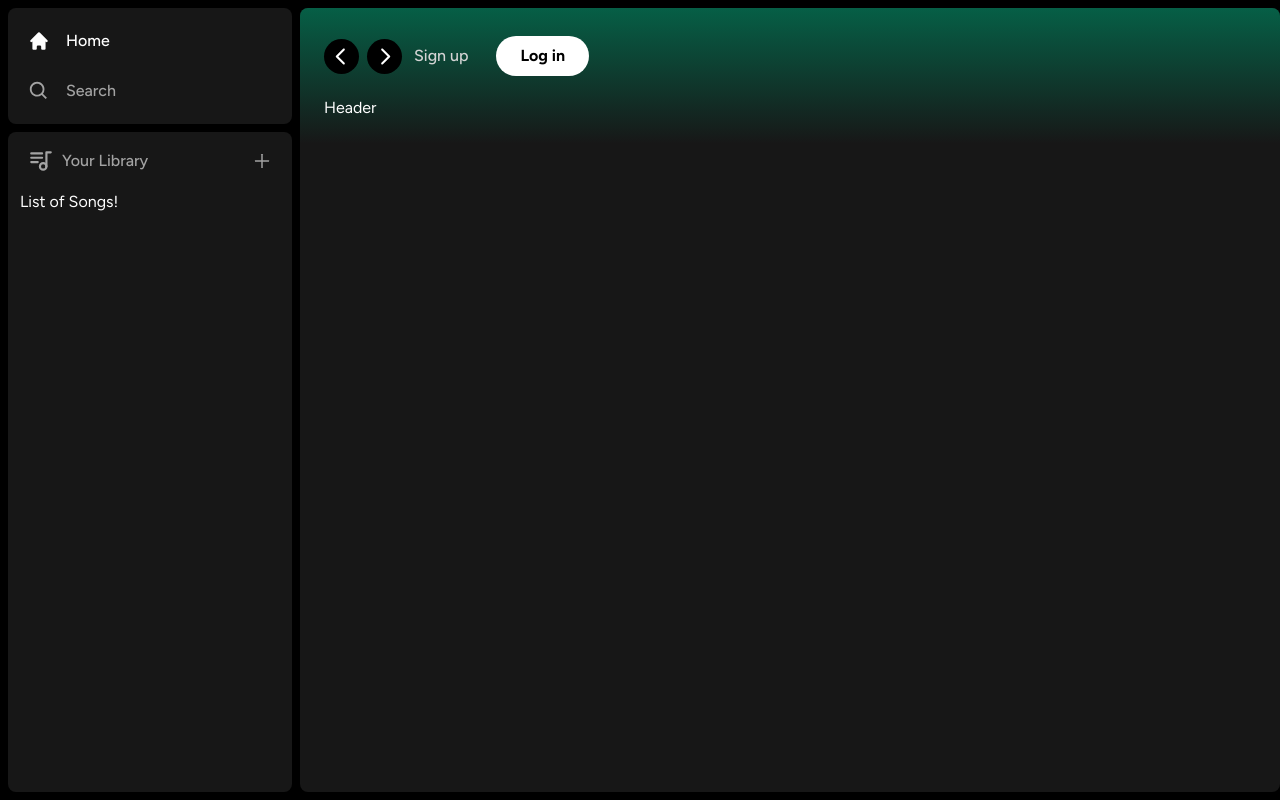
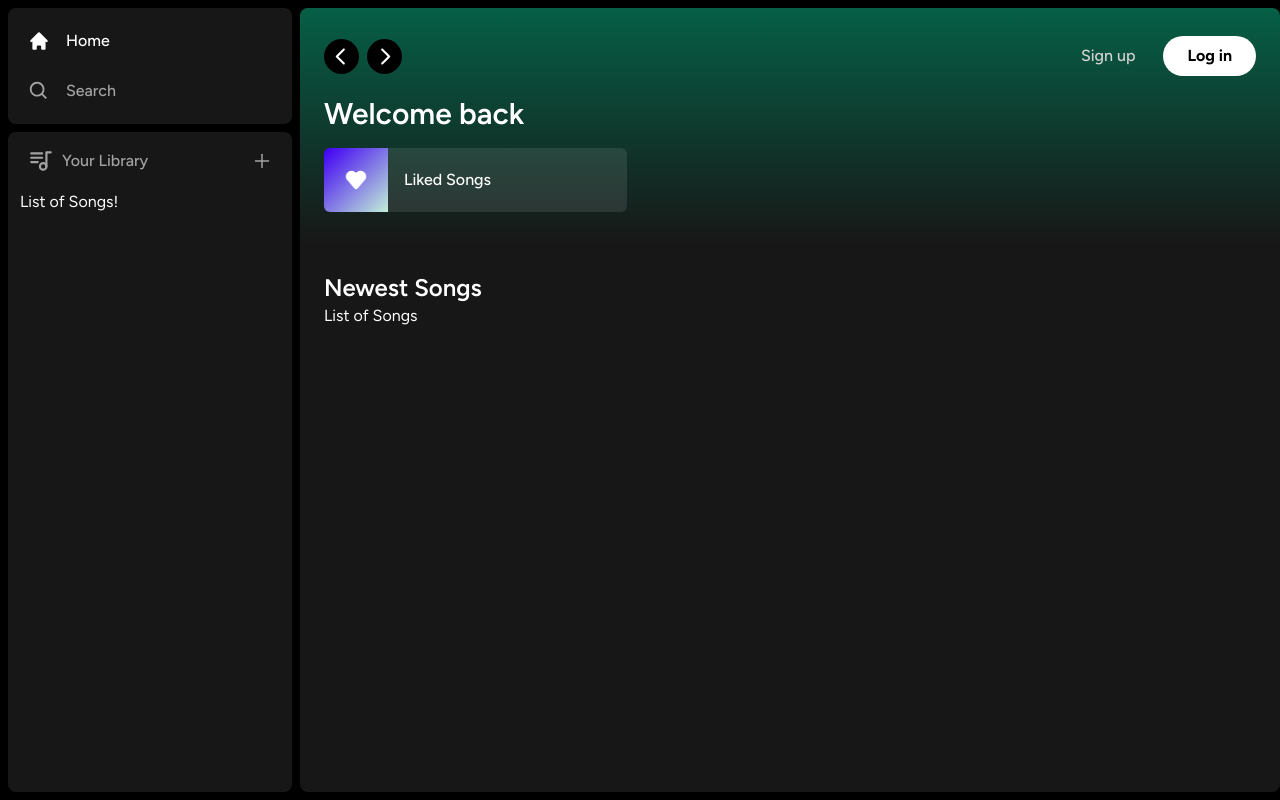
Before and after one commit to omkar785/spotifycclone, a Next.js app: page / in a window 1280 px wide. Built offline with nearby package versions, Linux system fonts and the light colour scheme.

Commit message:
header with gradient and liked songs button with transition *layout complete*

```diff
--- a/app/(site)/page.tsx
+++ b/app/(site)/page.tsx
@@ -1,5 +1,5 @@
 import Header from "@/components/Header";
-
+import ListItem from "@/components/ListItem";
 export default function Home() {
   return (
     <div className="
@@ -10,8 +10,47 @@
     overflow-hidden
     overflow-y-auto">
       <Header>
-        Header
+        <div className="mb-2">
+          <h1
+          className="
+          text-white
+          text-3xl
+          font-semibold
+          ">
+            Welcome back
+            </h1>
+            <div
+            className="
+            grid
+            grid-cols-1
+            sm:grid-cols-2
+            xl:grid-cols-3
+            2xl:grid-cols-4
+            gap-3
+            mt-4
+            "
+            >
+            <ListItem image="/images/liked.png"
+            name="Liked Songs"
+            href="liked"
+            />
+            </div>
+        </div>
       </Header>
+      <div className="
+      mt-7
+      mb-7
+      px-6
+      ">
+        <div className="flex justify-between items-center">
+        <h1 className="text-white text-2xl font-semibold">
+          Newest Songs
+        </h1>
+        </div>
+        <div>
+          List of Songs
+        </div>
+      </div>
 
     </div>
     )
--- a/components/Header.tsx
+++ b/components/Header.tsx
@@ -30,10 +30,10 @@
         `,className)}>
             <div className="
             w-full
-
             mb-4
             flex
-            items-centerjustify-between
+            items-center
+            justify-between
             ">
                 <div className="
                 hidden
--- /dev/null
+++ b/components/ListItem.tsx
@@ -0,0 +1,82 @@
+"use client";
+
+import { useRouter } from "next/navigation";
+import Image from "next/image";
+import { FaPlay } from "react-icons/fa";
+
+
+interface ListItemProps{
+    image: string;
+    name: string;
+    href: string;
+}
+
+const ListItem:React.FC<ListItemProps> =({
+image,
+name,
+href
+}) => {
+    const router =useRouter();
+    const onClick= () => {
+        //add authentication before push
+        router.push(href);
+    }
+    return(
+        <button
+        onClick={onClick}
+        className="
+        relative
+        group
+        flex
+        items-center
+        rounded-md
+        overflow-hidden
+        gap-x-4
+        bg-neutral-100/10
+        hover:bg-neutral-100/20
+        transition
+        pr-4"
+        >
+            <div
+            className="
+            relative
+            min-h-[64px]
+            min-w-[64px]"
+            >
+                <Image
+                className="object-cover"
+                fill
+                src={image}
+                alt="Image"
+                />
+            </div>
+            <p className="
+            font-medium
+            truncate
+            py-5
+            ">
+                {name}
+            </p>
+            <div className="
+            absolute
+            transition
+            opacity-0
+            rounded-full
+            flex
+            items-center
+            justify-center
+            bg-green-500
+            p-4
+            drop-shadow-md
+            right-5
+            group-hover:opacity-100
+            hover:scale-110
+            ">
+                <FaPlay
+                className=" text-black"/>
+            </div>
+        </button>
+    );
+}
+
+export default ListItem;
```
Also changed, not shown: public/images/liked.png (added).
